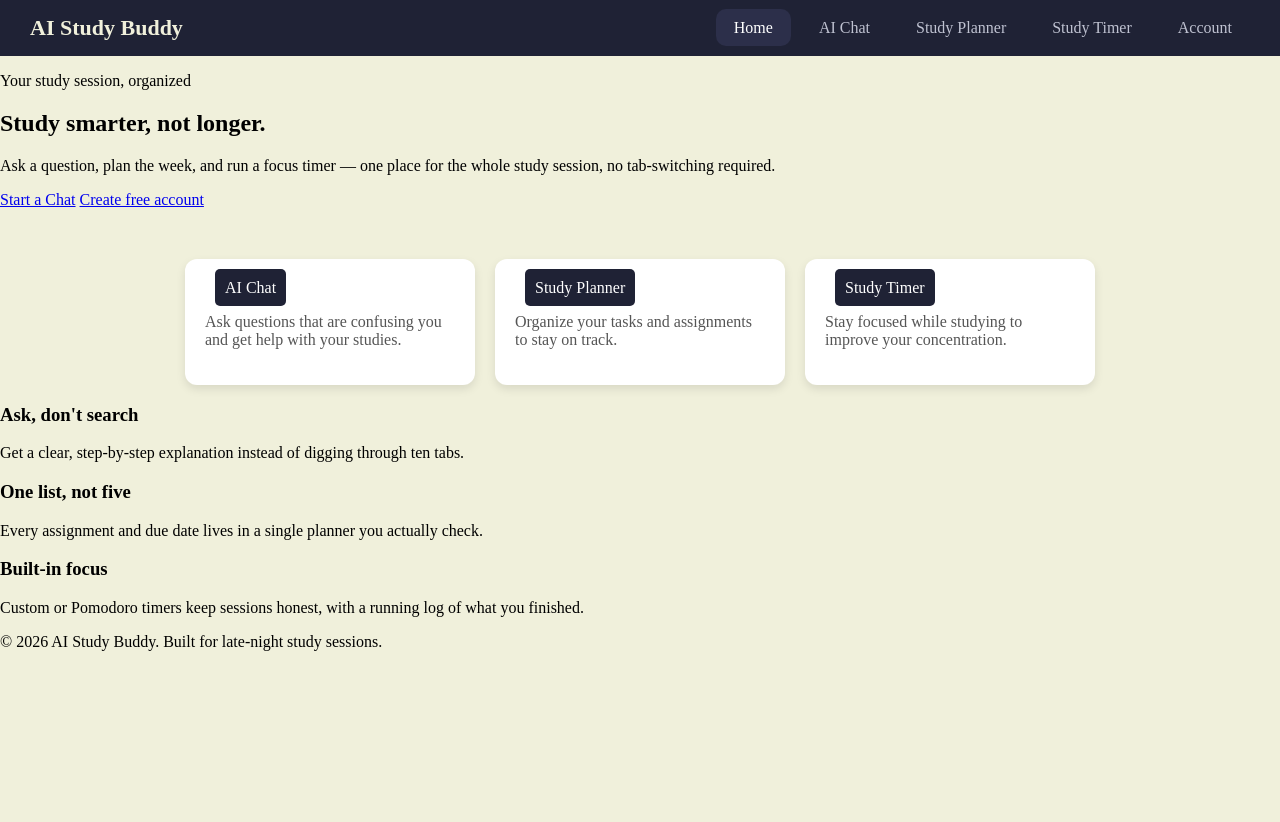
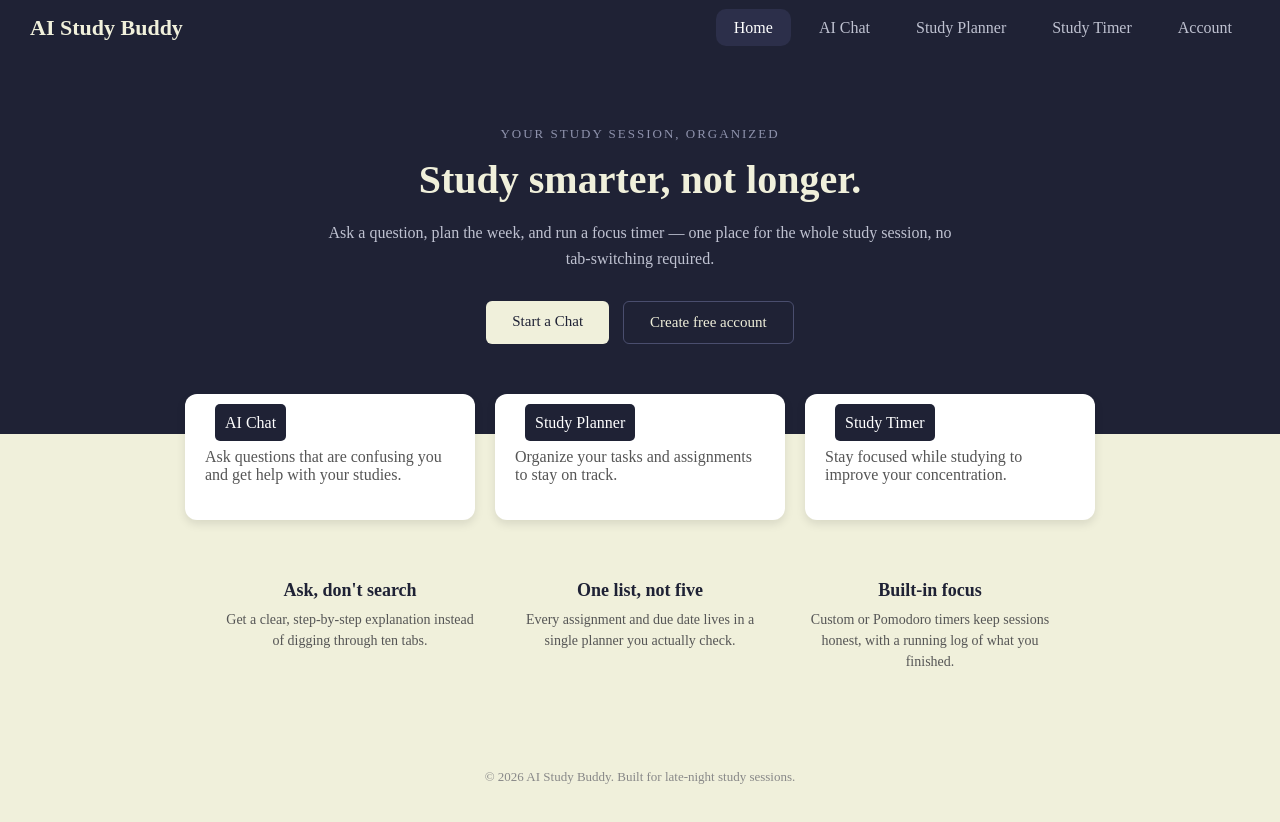
Before and after one commit to fatimaasghar26/AI-Study-Buddy, a website: page public/index.html in a window 1280 px wide. Before the commit the page ends 800 px from the top, so only its background shows below. Drawn offline with Linux system fonts and the light colour scheme.

Commit message:
Add homepage hero and highlights styles
Added styles for homepage hero section and highlights.

```diff
--- a/public/style.css
+++ b/public/style.css
@@ -717,3 +717,123 @@ body {
     padding: 10px 18px;
   }
 }
+/* ===================== HOMEPAGE ===================== */
+
+.hero {
+  background-color: #1f2235;
+  padding: 70px 20px 90px;
+  text-align: center;
+}
+
+.hero-content {
+  max-width: 640px;
+  margin: 0 auto;
+}
+
+.hero-eyebrow {
+  color: #8f93ad;
+  text-transform: uppercase;
+  letter-spacing: 2px;
+  font-size: 13px;
+  margin: 0 0 14px;
+}
+
+.hero-title {
+  color: #F0F0DB;
+  font-size: 40px;
+  line-height: 1.2;
+  margin: 0 0 16px;
+}
+
+.hero-sub {
+  color: #bfc2d1;
+  font-size: 16px;
+  line-height: 1.6;
+  margin: 0 0 30px;
+}
+
+.hero-cta {
+  display: flex;
+  justify-content: center;
+  gap: 14px;
+  flex-wrap: wrap;
+}
+
+.btn-primary,
+.btn-secondary {
+  padding: 12px 26px;
+  border-radius: 6px;
+  font-family: 'Times New Roman', Times, serif;
+  font-size: 15px;
+  text-decoration: none;
+  transition: 0.2s;
+  display: inline-block;
+}
+
+.btn-primary {
+  background-color: #F0F0DB;
+  color: #1f2235;
+}
+
+.btn-primary:hover {
+  background-color: #dcdcc5;
+}
+
+.btn-secondary {
+  background-color: transparent;
+  color: #F0F0DB;
+  border: 1px solid #4a4e6e;
+}
+
+.btn-secondary:hover {
+  background-color: #2c2f4a;
+  border-color: #2c2f4a;
+}
+
+/* Pull the feature cards up to overlap the hero slightly */
+.hero + .container {
+  margin-top: -40px;
+}
+
+.highlights {
+  max-width: 900px;
+  margin: 60px auto;
+  padding: 0 20px;
+  display: flex;
+  gap: 30px;
+  flex-wrap: wrap;
+  justify-content: center;
+}
+
+.highlight-item {
+  flex: 1;
+  min-width: 220px;
+  max-width: 260px;
+  text-align: center;
+}
+
+.highlight-item h3 {
+  color: #1f2235;
+  font-size: 18px;
+  margin: 0 0 8px;
+}
+
+.highlight-item p {
+  color: #555;
+  font-size: 14px;
+  line-height: 1.5;
+  margin: 0;
+}
+
+.site-footer {
+  text-align: center;
+  padding: 24px 20px 40px;
+  color: #888;
+  font-size: 13px;
+}
+
+@media (max-width: 480px) {
+  .hero-title {
+    font-size: 30px;
+  }
+}
```
